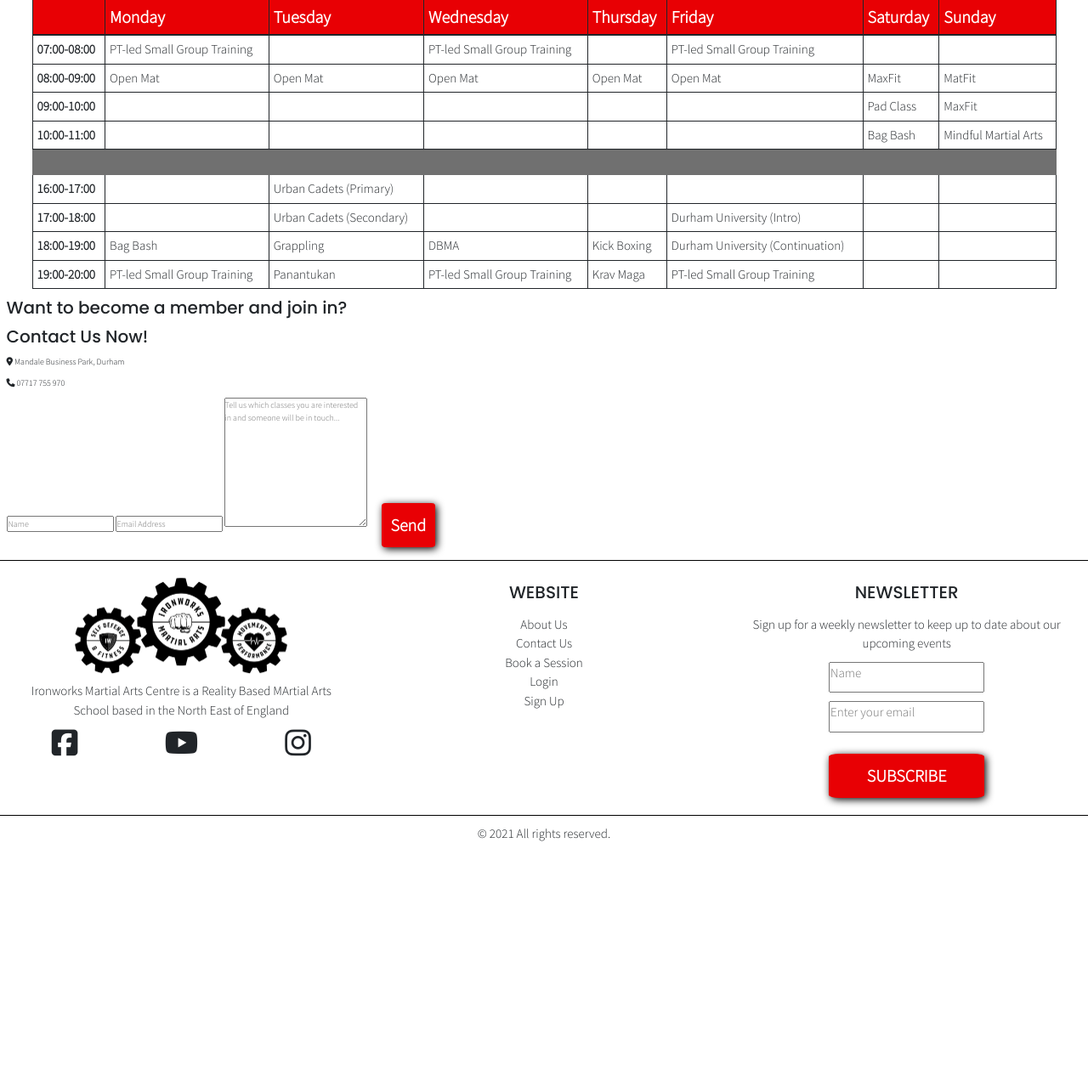
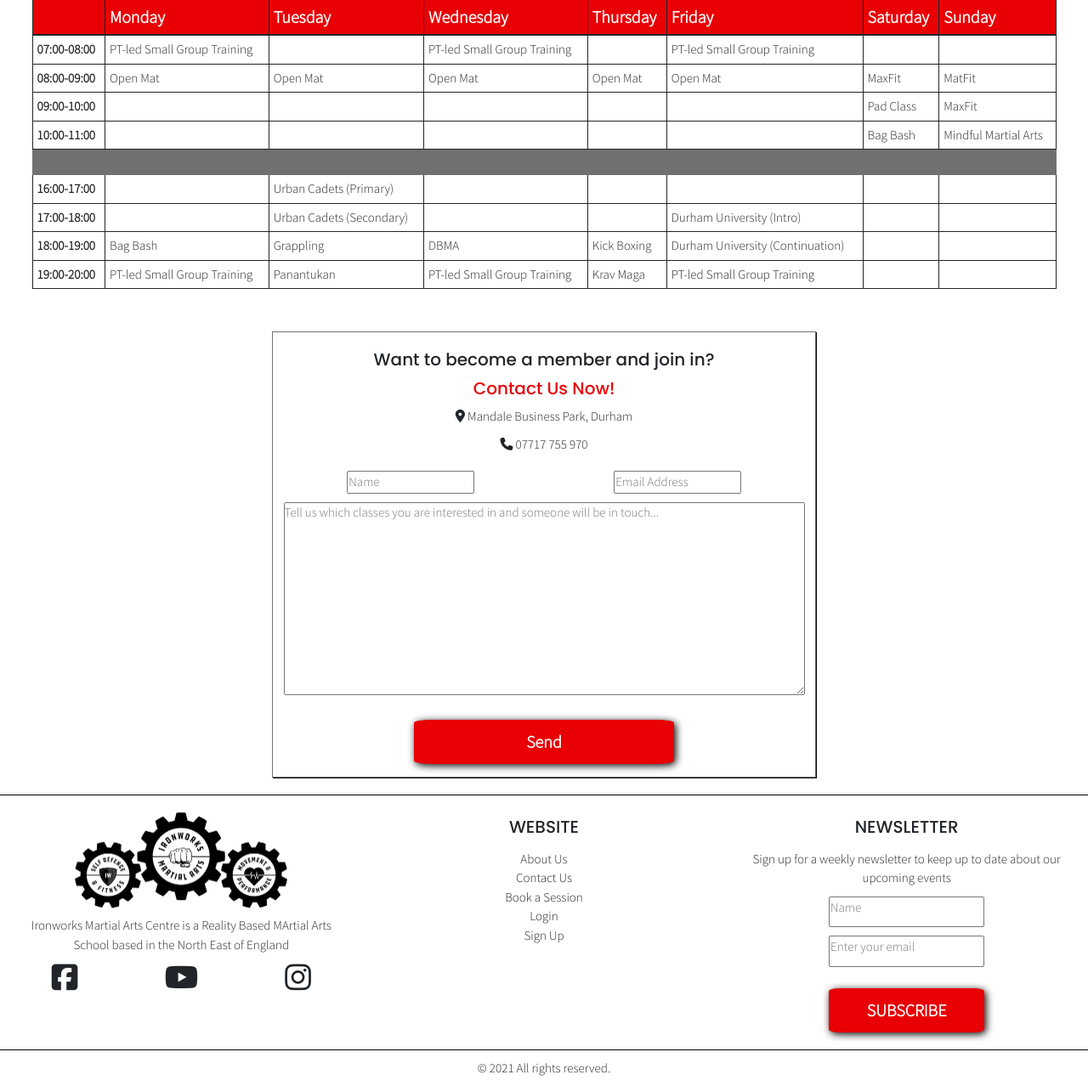
Before and after one commit to charliewatson1504/CI-PP4-Booking-System, a Django app: page /classes in a window 1280 px wide. Shown: the part 232-1510 px from the top of the page at 85% size. Before the commit the page ends 1222 px from the top, so only its background shows below. Run offline with Django 3.2, Linux system fonts and the light colour scheme; some libraries are stand-ins or nearby versions.

Commit message:
feat: add styling to class contact form

```diff
--- a/home/static/home/css/home.css
+++ b/home/static/home/css/home.css
@@ -3,8 +3,13 @@
 	1. Hero Section
     2. News Section
     3. Classes Section
-    4. Classes Page
+    4. Classes Table
+    5. Classes Contact Form
 ****************************/
+
+p {
+    font-size: 1.5rem;
+}
 
 /* 1. Hero Section */
 
@@ -41,7 +46,7 @@
     height: 10rem;
 }
 
-/* 4. Classes page */
+/* 4. Classes Table */
 
 .table thead tr th {
     font-size: 2rem;
@@ -62,5 +67,41 @@
 }
 
 #classes-table {
-    margin: 0.5rem 3rem;
+    margin: 0.5rem 3rem 5rem 3rem;
 }
+
+/* 5. Classes Contact Form */
+
+.red-text {
+    color: #E80004;
+}
+
+.contact-card {
+    border: 1px solid #707070;
+    box-shadow: 0.1rem 0.1rem #000000;
+    margin-bottom: 2rem;
+    padding-top: 2rem;
+}
+
+.class-form input {
+    width: 50%;
+    font-size: 1.5rem;
+}
+
+.class-form .row {
+    padding: 1rem 0.5rem 0 0.5rem;
+}
+
+.class-form textarea {
+    width: 100%;
+    font-size: 1.5rem;
+}
+
+.class-form button {
+    width: 50%;
+}
+
+#classes-contact-form {
+    width: 50%;
+    margin: 0 auto;
+}
--- a/home/templates/home/classes.html
+++ b/home/templates/home/classes.html
@@ -118,16 +118,30 @@
     </div>
 </section>
 <section id="classes-contact-form">
-  <div class="container-fluid">
+  <div class="container-fluid contact-card text-align-center">
     <h2>Want to become a member and join in?</h2>
     <h2 class="red-text">Contact Us Now!</h2>
     <p><i class="fa-solid fa-location-dot"></i> Mandale Business Park, Durham</p>
     <p><i class="fa-solid fa-phone"></i> 07717 755 970</p>
-    <form action="" id="class-contact">
-      <input type="text" name="name" id="name" placeholder="Name">
-      <input type="email" name="email" id="email" placeholder="Email Address">
-      <textarea name="classes-choice" id="classes-choice" cols="30" rows="10" placeholder="Tell us which classes you are interested in and someone will be in touch..."></textarea>
-      <button type="submit" class="btn">Send</button>
+    <form action="" class="class-form">
+      <div class="row">
+        <div class="col">
+          <input type="text" name="name" id="name" placeholder="Name">
+        </div>
+        <div class="col">
+          <input type="email" name="email" id="email" placeholder="Email Address">
+        </div>
+      </div>
+      <div class="row">
+        <div class="col">
+          <textarea name="classes-choice" id="classes-choice" cols="30" rows="10" placeholder="Tell us which classes you are interested in and someone will be in touch..."></textarea>
+        </div>
+      </div>
+      <div class="row">
+        <div class="col">
+          <button type="submit" class="btn">Send</button>
+        </div>
+      </div>
     </form>
   </div>
 </section>
```
